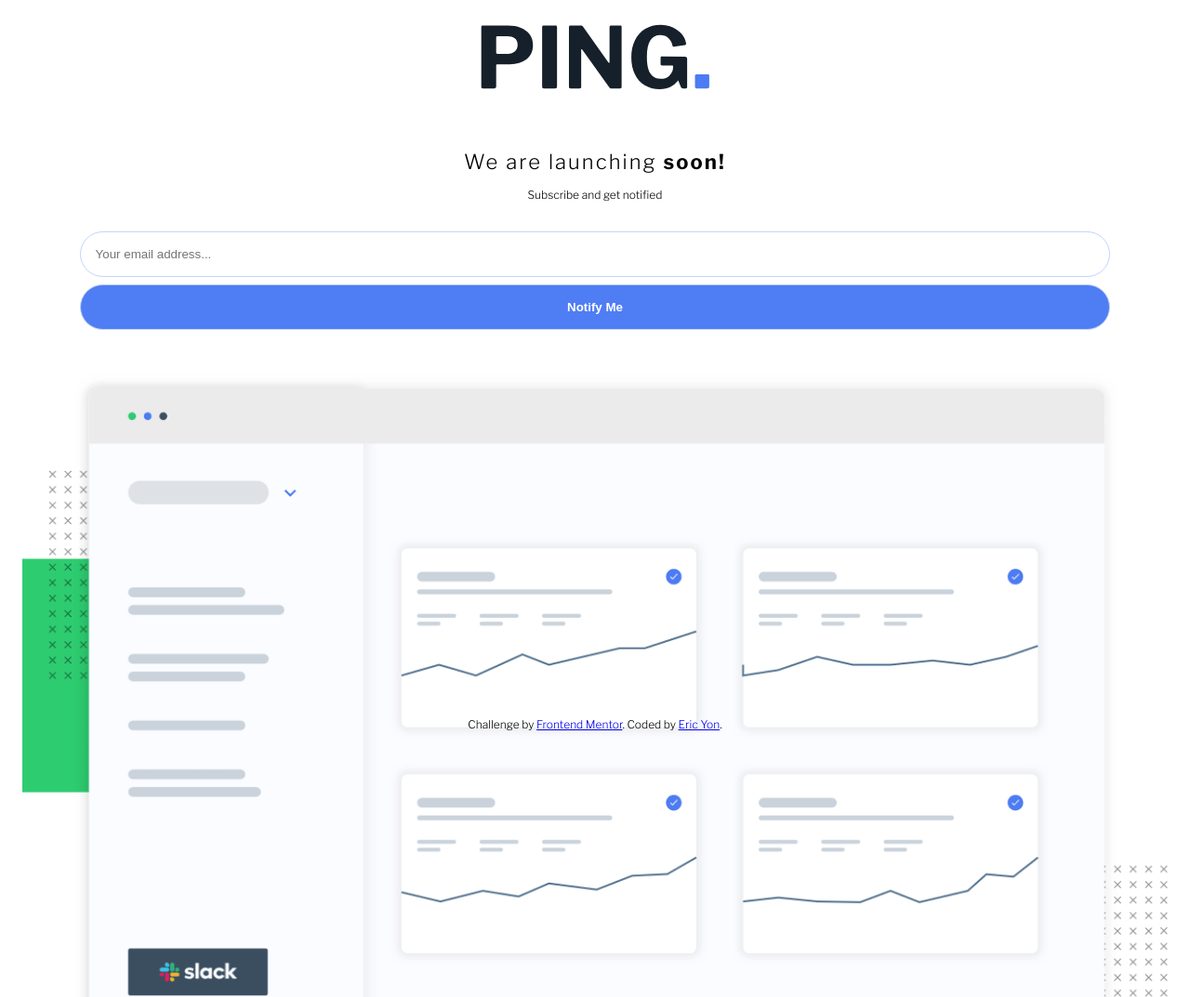
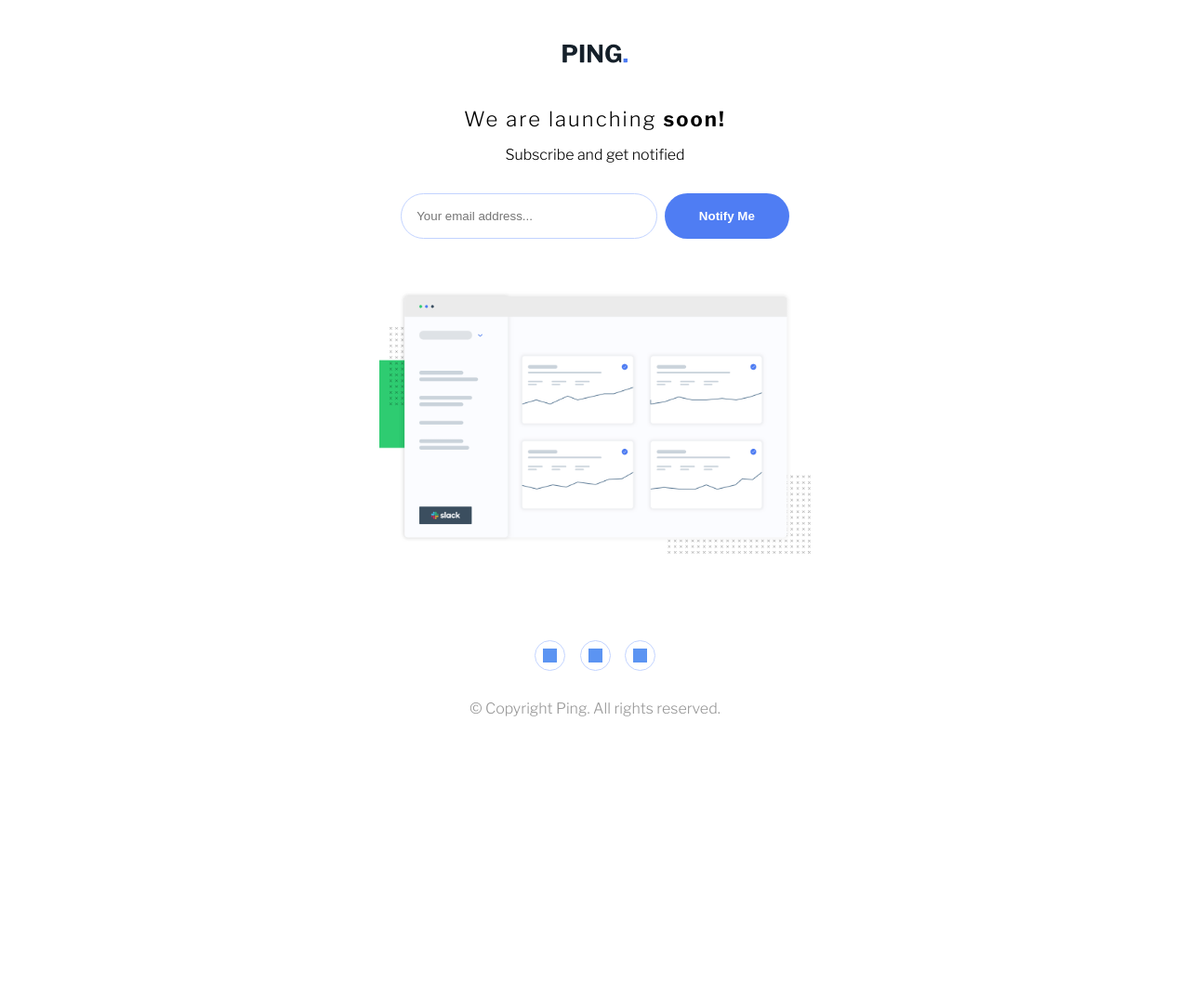
Before and after one commit to eyon24/ping-landing-soon, a plain HTML site: page index.html in a window 1280 px wide. Shown: the top 1073 px of the page at 93% size. After the commit the page ends 800 px from the top, so only its background shows below. Drawn offline with nearby package versions, Linux system fonts and the light colour scheme; grey boxes are pictures that could not be loaded.

Commit message:
full functionality and design

```diff
--- a/index.html
+++ b/index.html
@@ -21,52 +21,52 @@
         </h1>
         <p id="sub-and-not-text">Subscribe and get notified</p>
         <div id="input-container">
-          <input id="input" type="text" placeholder="Your email address..." />
-          <span id="error-msg">Please provide a valid email address</span>
+          <input
+            id="input"
+            class="input-no-error"
+            type="text"
+            placeholder="Your email address..."
+          />
+
+          <span id="error-msg" class="hide"
+            >Please provide a valid email address</span
+          >
           <button id="btn" onclick="email()">Notify Me</button>
         </div>
       </div>
 
       <img id="db-img" src="./images/illustration-dashboard.png" alt="" />
-
+    </div>
+    <footer>
       <div id="cr-link-footer">
         <div id="links">
-          <div class="link-container">
+          <a href="https://www.facebook.com" class="link-container">
             <img
-              width="20"
-              height="20"
+              width="15"
+              height="15"
               src="https://img.icons8.com/ios-glyphs/30/facebook-f.png"
               alt="facebook-f"
             />
-          </div>
-          <div class="link-container">
+          </a>
+          <a href="https://www.twitter.com" class="link-container">
             <img
-              width="20"
-              height="20"
+              width="15"
+              height="15"
               src="https://img.icons8.com/ios-glyphs/30/twitter--v1.png"
               alt="twitter--v1"
             />
-          </div>
-          <div class="link-container">
+          </a>
+          <a href="https://www.instagram.com" class="link-container">
             <img
-              width="20"
-              height="20"
+              width="15"
+              height="15"
               src="https://img.icons8.com/ios/50/instagram-new--v1.png"
               alt="instagram-new--v1"
             />
-          </div>
+          </a>
         </div>
         <p>&copy; Copyright Ping. All rights reserved.</p>
       </div>
-    </div>
-    <footer>
-      <p class="attribution">
-        Challenge by
-        <a href="https://www.frontendmentor.io?ref=challenge" target="_blank"
-          >Frontend Mentor</a
-        >. Coded by
-        <a href="https://www.frontendmentor.io/profile/eyon24">Eric Yon</a>.
-      </p>
     </footer>
     <script src="./myscripts.js"></script>
   </body>
--- a/myscripts.js
+++ b/myscripts.js
@@ -6,9 +6,15 @@ function email() {
 }
 
 function validateEmail(email) {
+  const errmsg = document.getElementById("error-msg");
+  const errinput = document.getElementById("input");
+
   if (/^[A-Z0-9._%+-]+@[A-Z0-9.-]+\.[A-Z]{2,4}$/i.test(email)) {
+    errmsg.classList.remove("show");
+    errinput.classList.remove("input-error");
     alert("Thank you for subscribing. You will be notified when we launch!");
   } else {
-    alert("Please enter a valid email.");
+    errmsg.classList.add("show");
+    errinput.classList.add("input-error");
   }
 }
--- a/styles.css
+++ b/styles.css
@@ -12,17 +12,18 @@ body {
   margin: 0;
   padding: 0;
   font-family: "Libre Franklin", sans-serif;
+  font-size: 20px;
 }
 
 #container {
+  width: 100%;
   display: flex;
   flex-direction: column;
-  gap: 3rem;
+  gap: 2rem;
   align-items: center;
   text-align: center;
   padding: 1.5rem;
   padding-bottom: 0;
-  height: 95%;
 }
 
 #logo-container {
@@ -34,6 +35,7 @@ body {
 #logo-img {
   justify-items: center;
   width: 20%;
+  margin-top: 15%;
 }
 
 #subscribe-container {
@@ -42,6 +44,10 @@ body {
 
 #sub-and-not-text {
   margin-bottom: 2rem;
+}
+
+p {
+  font-size: 16px;
 }
 
 #db-img {
@@ -57,7 +63,6 @@ body {
 #input,
 #btn {
   outline: none;
-  border: 1px solid #c2d3ff;
   padding: 1rem;
   border-radius: 2rem;
 }
@@ -66,14 +71,38 @@ body {
   color: #969696;
 }
 
+.input-no-error {
+  border: 1px solid #c2d3ff;
+}
+
+.input-error {
+  border: 1px solid #ff5263;
+}
+
 #btn {
   background-color: #4f7df3;
-  color: white;
+  color: #ffffff;
+  border: none;
+}
+
+#btn:hover {
+  cursor: pointer;
+  background-color: #4f7df3be;
+  transition: background-color 0.25s ease-in-out;
 }
 
 #error-msg {
+  color: #ff5263;
+  font-size: 0.75rem;
+  margin-bottom: 1rem;
+}
+
+.hide {
   display: none;
-  color: #ff5263;
+}
+
+.show {
+  display: block;
 }
 
 h1 {
@@ -118,17 +147,89 @@ h1 {
   width: 40%;
   justify-content: space-between;
   align-items: center;
+}
+
+#links img {
   filter: invert(43%) sepia(66%) saturate(854%) hue-rotate(193deg)
     brightness(96%) contrast(98%);
 }
 
 footer {
+  position: fixed;
   display: flex;
+  width: 100%;
+  bottom: 1em;
+  margin-top: auto;
   align-items: center;
   justify-content: center;
-  font-size: 12px;
+  font-size: 0.75rem;
 }
 
-p {
-  font-size: 12px;
+footer p {
+  color: #969696;
 }
+
+@media only screen and (min-width: 481px) {
+  #container {
+    width: 50%;
+    margin: 0 auto;
+  }
+
+  #logo-img {
+    width: 20%;
+    margin-top: 10%;
+  }
+
+  #input-container {
+    display: grid;
+    grid-template-columns: 1fr 1fr 1fr;
+    grid-template-rows: 1fr 1rem;
+    grid-template-areas:
+      "input input button"
+      "error error none";
+  }
+
+  #input {
+    grid-area: input;
+  }
+
+  #btn {
+    grid-area: button;
+  }
+
+  #error-msg {
+    grid-area: error;
+    margin-bottom: none;
+  }
+
+  #links {
+    width: 15%;
+  }
+
+  a:hover {
+    background-color: #4f7df3;
+    transition: background-color 0.25s ease-in-out;
+  }
+
+  #links a:hover img {
+    filter: invert(100%) sepia(15%) saturate(0%) hue-rotate(37deg)
+      brightness(106%) contrast(102%);
+    transition: filter 0.25s ease-in-out;
+  }
+}
+
+@media only screen and (min-width: 1024px) {
+  #container {
+    width: 40%;
+    margin: 0 auto;
+  }
+
+  #logo-img {
+    width: 15%;
+    margin-top: 5%;
+  }
+
+  #links {
+    width: 10%;
+  }
+}
```
